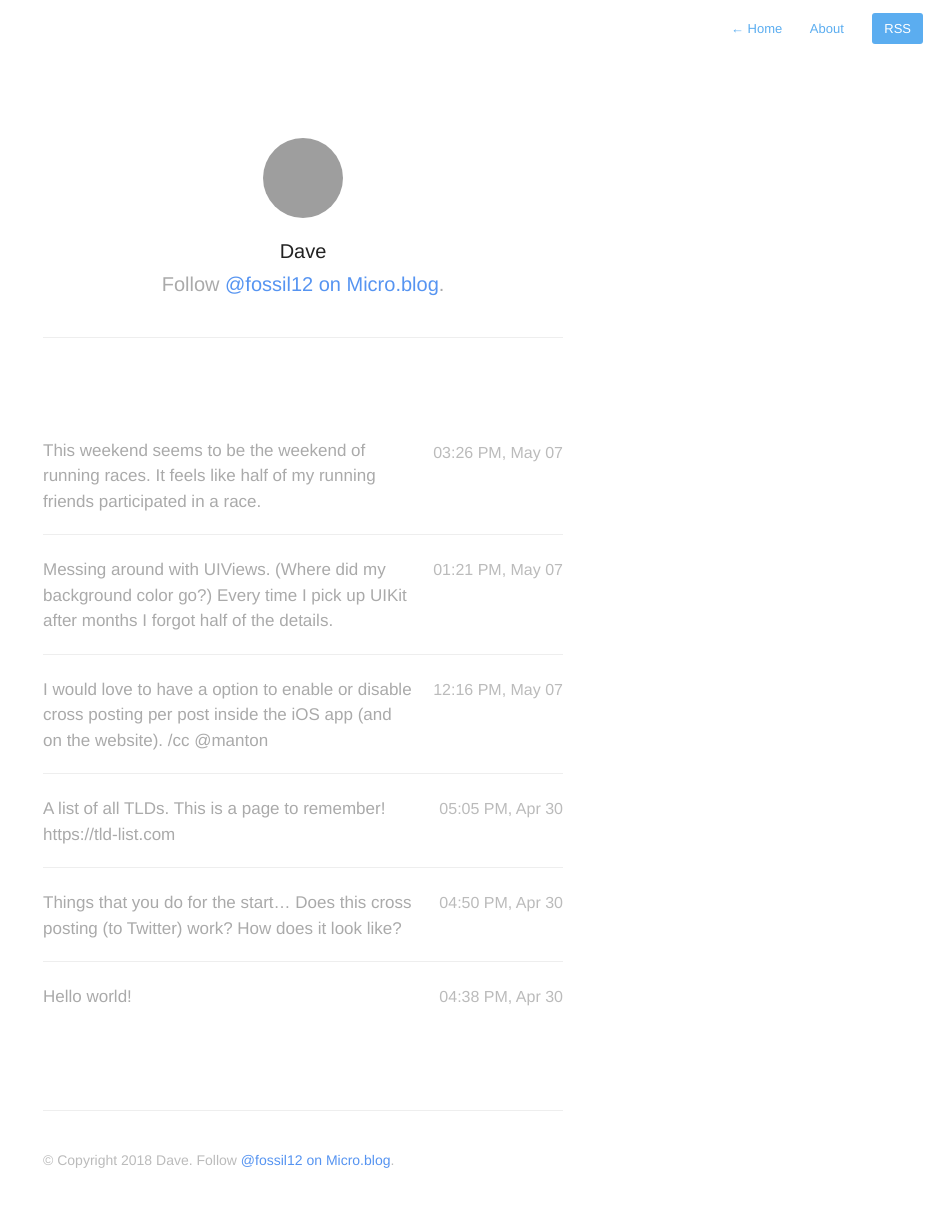
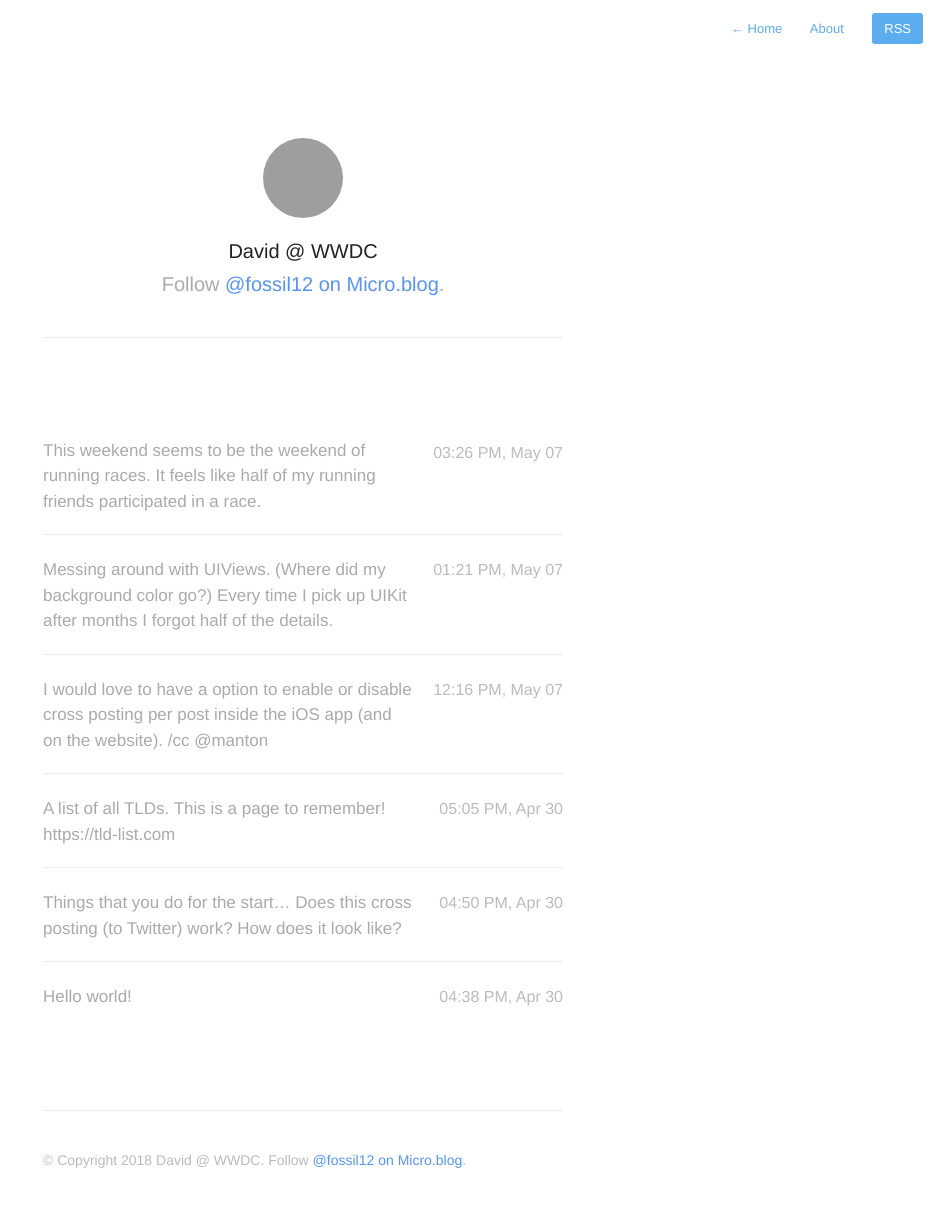
Before and after one commit to fossil12/fossil12.github.io, a Jekyll site: the page built from index.html, in a window 1280 px wide. Shown: the whole page, without its empty margins (337-1280 px from the left). Built offline with Jekyll 4.4.1, drawn with Linux system fonts in a browser that asks for light colours; nearby versions of some CDN libraries; the list of posts is cut into pages by our own code; grey boxes are pictures that could not be loaded.

Commit message:
Mirroring from Micro.blog.

```diff
--- a/_config.yml
+++ b/_config.yml
@@ -28,7 +28,7 @@ defaults:
         values:
             layout: post
 
-title: "Dave"
+title: "David @ WWDC"
 tagline: ""
 description: "Follow <a href=\"https://micro.blog/fossil12\">@fossil12 on Micro.blog</a>."
 credits: "Follow <a href=\"https://micro.blog/fossil12\">@fossil12 on Micro.blog</a>."
@@ -39,19 +39,20 @@ username: "fossil12"
 microblog_user: "fossil12"
 permalink: "/:year/:month/:day/:title.html"
 relative_permalinks: false
-author: "Dave"
-name: "Dave"
+author: "David @ WWDC"
+name: "David @ WWDC"
 gravatar_hash: "f3968efafd906d34d2902c627e0447eb"
 avatar: "https://micro.blog/fossil12/avatar.jpg"
-full_name: "Dave"
+full_name: "David @ WWDC"
 bio: ""
 twitter_username: ""
 github_username: ""
 instagram_username: ""
 paginate: 20
 paginate_path: "/page/:num/"
-timezone: "Poland"
+timezone: "US/Pacific-New"
 site_id: "1292"
 gems: ["jekyll-paginate"]
 itunes_category: "Society & Culture"
 itunes_subcategory: "Personal Journals"
+itunes_author: "David @ WWDC"
```
